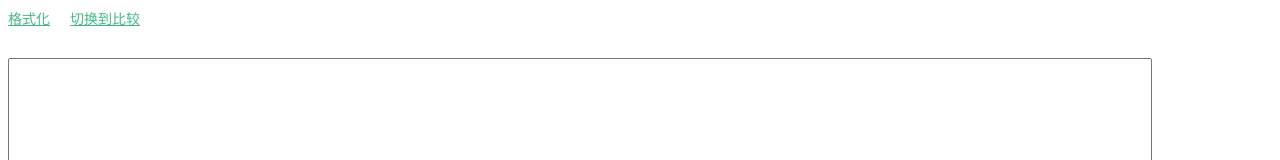
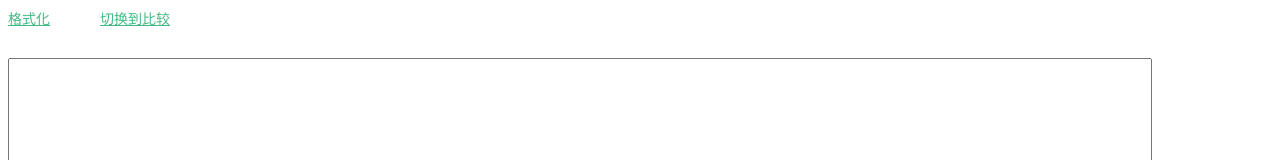
Before and after one commit to callmezhenzhen/compare, a Vue app: page / in a window 1280 px wide. Shown: the top 160 px of the page. Built offline with nearby package versions, Linux system fonts and the light colour scheme.

Commit message:
调整样式

```diff
--- a/src/components/my-source.vue
+++ b/src/components/my-source.vue
@@ -78,7 +78,7 @@ export default {
     height: 300px;
 }
 .t-type {
-    margin-left: 20px;
+    margin-left: 50px;
 }
 .t-area {
     margin-top: 30px;
```
